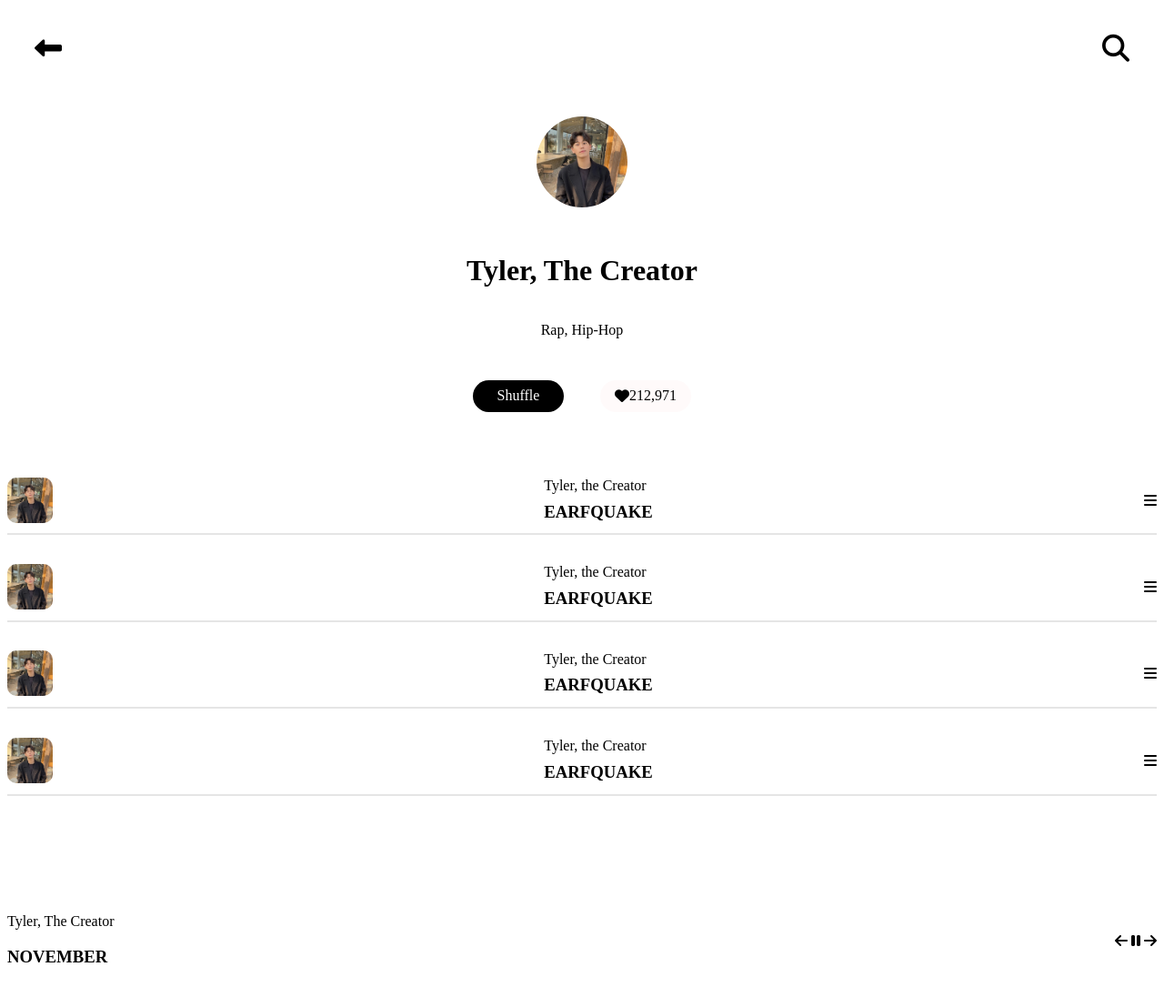
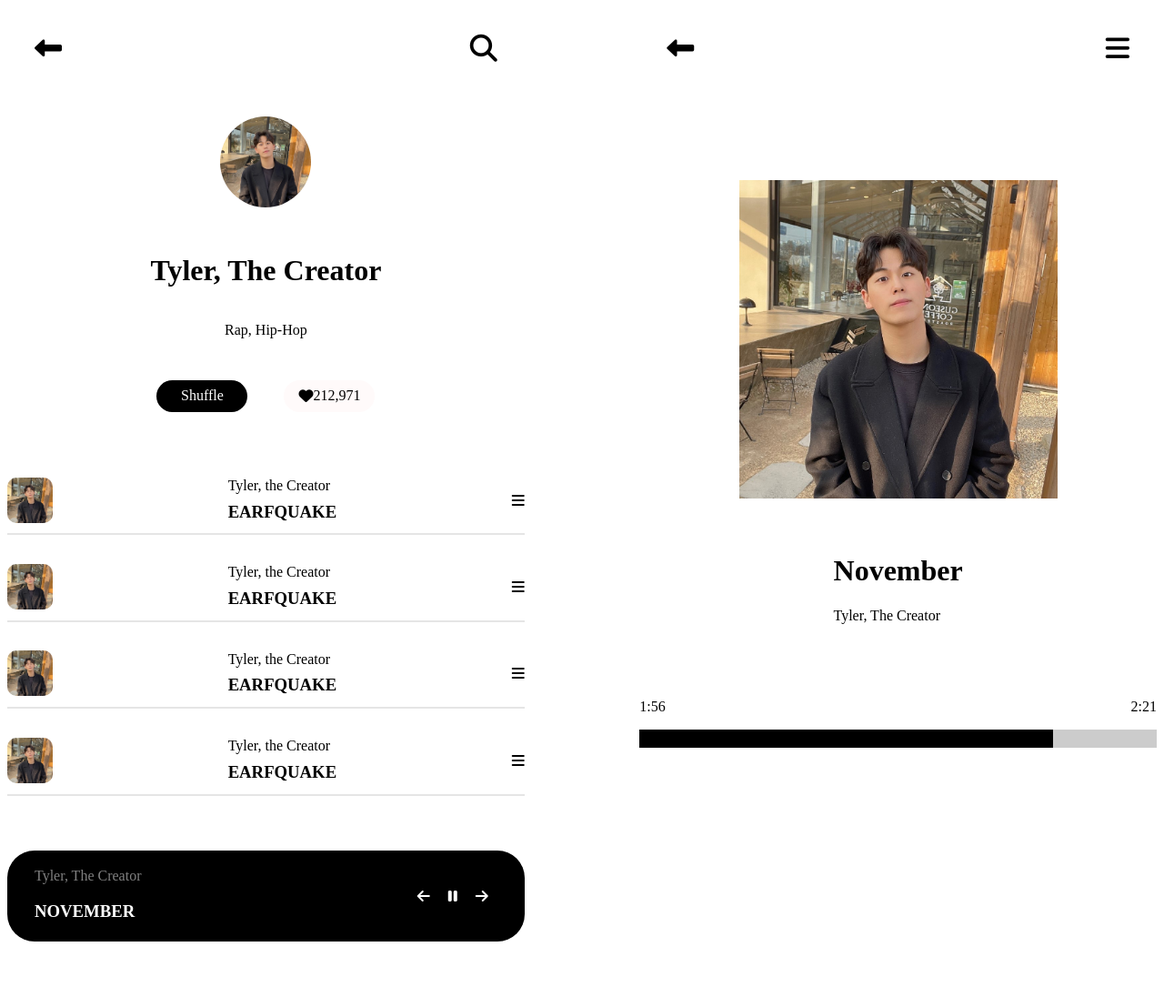
Before and after one commit to sosow0212/Javascript-study, a website built with Parcel: page index.html in a window 1280 px wide. Shown: the whole page at 91% size. After the commit the page ends 1035 px from the top, so only its background shows below. Built offline with nearby package versions, Linux system fonts and the light colour scheme.

Commit message:
almost done

```diff
--- a/index.html
+++ b/index.html
@@ -10,6 +10,7 @@
 </head>
 
 <body>
+  <div class="firstPage">
     <div class="header">
       <div class="header-icons">
         <i class="fas fa-long-arrow-alt-left"></i>
@@ -85,7 +86,32 @@
         <i class="fas fa-arrow-right"></i>
       </div>
     </div>
+  </div>
 
+  <div class="secondPage">
+    <div class="top">
+      <div class="top-icons">
+        <i class="fas fa-long-arrow-alt-left"></i>
+        <i class="fas fa-bars"></i>
+      </div>
+      <div class="top-title">
+        <img src="./img/1.jpeg" alt="">
+        <div class="top-title-text">
+          <h1>November</h1>
+          <p>Tyler, The Creator</p>
+        </div>
+      </div>
+    </div>
+    <div class="bottom">
+      <div class="bottom-text">
+        <p>1:56</p>
+        <p>2:21</p>
+      </div>
+      <div class="bottom-bar">
+        <div class="bottom-bar-now"></div>
+      </div>
+    </div>
+  </div>
 
   <!-- Fontawesome 아이콘 -->
   <script src="https://kit.fontawesome.com/6478f529f2.js" crossorigin="anonymous"></script>
--- a/style.css
+++ b/style.css
@@ -1,7 +1,21 @@
 .body {
-  height: 100vh;
+  height: 2000px;
+  width: 2000px;
+
+}
+
+.firstPage {
   display: flex;
   flex-direction: column;
+  float: left;
+  width: 45%;
+}
+
+.secondPage {
+  display: flex;
+  flex-direction: column;
+  float: right;
+  width: 45%;
 }
 
 .header {
@@ -93,7 +107,81 @@
 
 .footer {
   display: flex;
-  height: 300px;
+  height: 100px;
   align-items: center;
   justify-content: space-between;
+  background-color:black;
+  color: white;
+  border-radius: 30px;
+  margin-top: 50px;
 }
+
+.footer-text {
+  margin: 0px 30px;
+}
+
+.footer-text p{
+  opacity: 0.5;
+}
+
+.footer-btns {
+  display: flex;
+  margin: 0px 30px;
+}
+
+.footer-btns i {
+  margin: 0px 10px;
+}
+
+.top {
+  display: flex;
+  flex-direction: column;
+}
+
+.top-icons {
+  display: flex;
+  align-items: center;
+  justify-content: space-between;
+  margin: 30px 30px;
+  font-size: 30px;
+}
+
+.top-title {
+  display: flex;
+  flex-direction: column;
+  align-items: center;
+  justify-content: center;
+}
+
+.top-title img {
+  margin-top: 100px;
+  width: 350px;
+  height: 350px;
+  margin-bottom: 40px;
+}
+
+.bottom {
+  margin-top: 50px;
+  display: flex;
+  flex-direction: column;
+}
+
+.bottom-text {
+  display: flex;
+  justify-content: space-between;
+  align-items: center;
+}
+
+.bottom-bar {
+  width: 100%;
+  height: 20px;
+  background-color: rgba(0,0,0,0.2)
+}
+
+.bottom-bar-now {
+  width: 80%;
+  height: 20px;
+  background-color: black;
+  z-index: 1;
+
+}
```
Lines whose indentation alone changed are shown as unchanged.
